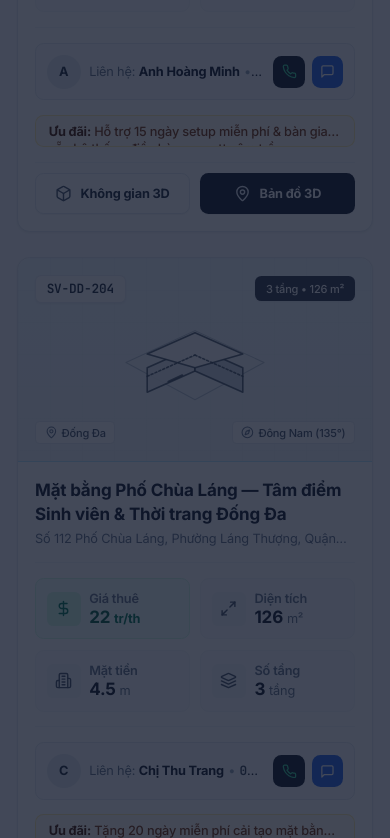
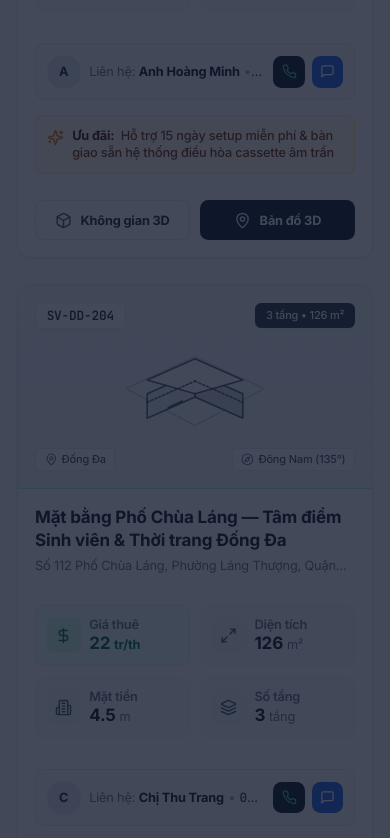
Before and after one commit to liliustwocout/BDS, a Next.js app: page / in a window 390 px wide. Shown: the part 1746-2584 px from the top of the page. Built offline with nearby package versions, Linux system fonts and the light colour scheme.

Commit message:
fix(landing): expand handover offer banner without line-clamp truncation to display full promotion text

```diff
--- a/src/components/pages/LandingPageView.tsx
+++ b/src/components/pages/LandingPageView.tsx
@@ -573,8 +573,12 @@ export const LandingPageView: React.FC = () => {
 
                 {/* Handover incentive or Highlights */}
                 {prop.contact.handoverOffer ? (
-                  <div className="mb-3.5 rounded-lg bg-amber-50/80 border border-amber-200/70 px-3 py-1.5 text-xs sm:text-sm font-medium text-amber-900 line-clamp-1">
-                    <span className="font-bold text-amber-950">Ưu đãi:</span> {prop.contact.handoverOffer}
+                  <div className="mb-3.5 flex items-start gap-2 rounded-lg bg-amber-50/90 border border-amber-200/80 p-2.5 text-xs sm:text-sm text-amber-950 leading-snug">
+                    <Sparkles className="w-4 h-4 text-amber-600 shrink-0 mt-0.5" />
+                    <div>
+                      <span className="font-extrabold text-amber-950 mr-1.5">Ưu đãi:</span>
+                      <span className="font-medium text-amber-900">{prop.contact.handoverOffer}</span>
+                    </div>
                   </div>
                 ) : (
                   <div className="mb-3.5 flex flex-wrap gap-1.5">
```
